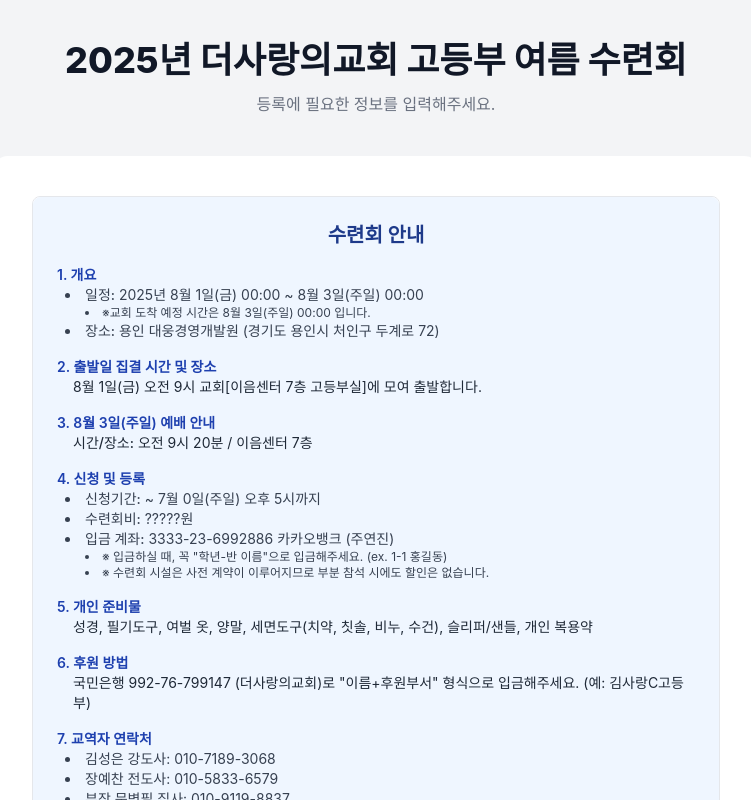
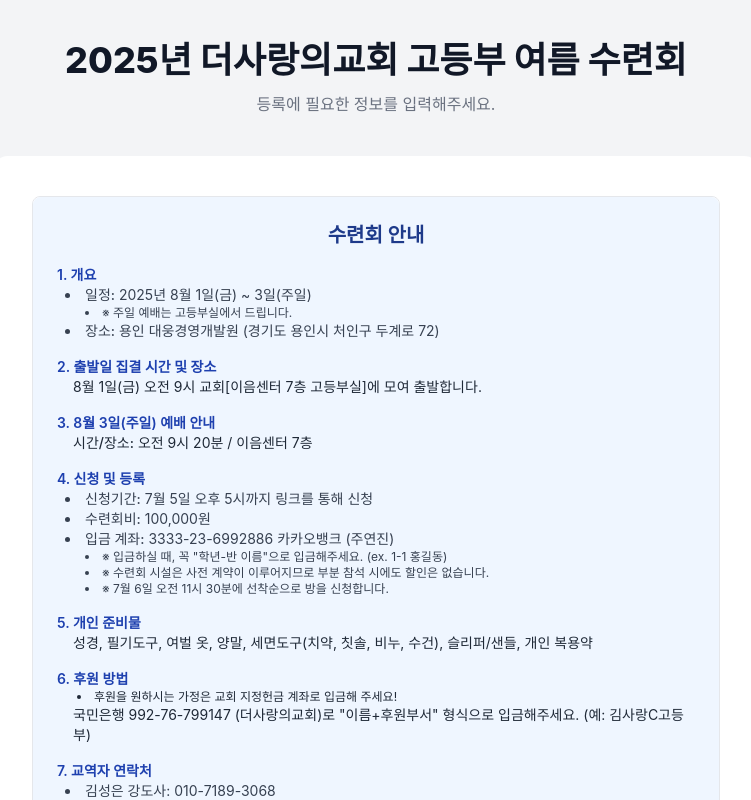
Before and after one commit to hazel55/quick-room-booking, a React (Create React App) app in the folder frontend/: page /register in a window 1280 px wide. Shown: the top 800 px of the page, without its empty margins (264-1015 px from the left). Built offline with nearby package versions, Linux system fonts and the light colour scheme.

Commit message:
여행자 보험 관련 내용 및 수련회 안내사항 업데이트

```diff
--- a/frontend/src/components/Register.js
+++ b/frontend/src/components/Register.js
@@ -378,29 +378,40 @@ const Register = () => {
               <p>- 회원 식별 및 본인 확인</p>
               <p>- 숙소 이용 관련 연락 및 안내</p>
               <p>- 비상시 연락처 확보</p>
+              <p>- 여행자 보험 가입 및 보험금 청구 처리</p>
             </div>
 
             <div>
               <h4 className="font-semibold mb-2">2. 수집하는 개인정보 항목</h4>
               <p>- 필수항목: 이름, 이메일, 전화번호, 주민등록번호, 학년, 성별, 보호자 전화번호, 보호자와의 관계</p>
               <p>- 선택항목: 특별요청사항</p>
+              <p>- 주민등록번호 수집 사유: 여행자 보험 가입 시 보험사 요구 필수 정보</p>
             </div>
 
             <div>
               <h4 className="font-semibold mb-2">3. 개인정보 보유 및 이용기간</h4>
               <p>- 숙소 이용 종료 후 1년간 보관</p>
+              <p>- 여행자 보험 관련: 보험 계약 기간 및 보험금 청구 시효 기간까지</p>
               <p>- 법령에 따른 보관 의무가 있는 경우 해당 기간까지 보관</p>
             </div>
 
             <div>
-              <h4 className="font-semibold mb-2">4. 개인정보 보안</h4>
+              <h4 className="font-semibold mb-2">4. 개인정보 제3자 제공</h4>
+              <p>- 제공받는 자: 여행자 보험 담당 보험회사</p>
+              <p>- 제공 목적: 여행자 보험 가입 및 보험금 청구 처리</p>
+              <p>- 제공 항목: 이름, 주민등록번호, 연락처</p>
+              <p>- 보유 및 이용기간: 보험 계약 기간 및 법정 보관 기간</p>
+            </div>
+
+            <div>
+              <h4 className="font-semibold mb-2">5. 개인정보 보안</h4>
               <p>- 주민등록번호는 AES 암호화하여 저장</p>
               <p>- 비밀번호는 bcrypt 해시화하여 저장</p>
               <p>- 개인정보 접근 권한을 최소화하여 관리</p>
             </div>
 
             <div>
-              <h4 className="font-semibold mb-2">5. 동의 거부 권리</h4>
+              <h4 className="font-semibold mb-2">6. 동의 거부 권리</h4>
               <p>개인정보 수집 및 이용에 대한 동의를 거부할 권리가 있으나, 필수 항목 동의를 거부할 경우 서비스 이용이 제한될 수 있습니다.</p>
             </div>
           </div>
@@ -452,8 +463,8 @@ const Register = () => {
                     <div>
                       <h4 className="font-semibold text-blue-800">1. 개요</h4>
                       <ul className="list-disc list-inside pl-2 text-gray-700">
-                        <li><span className="font-medium">일정:</span> 2025년 8월 1일(금) 00:00 ~ 8월 3일(주일) 00:00</li>
-                        <li className="text-xs pl-5">※교회 도착 예정 시간은 8월 3일(주일) 00:00 입니다.</li>
+                        <li><span className="font-medium">일정:</span> 2025년 8월 1일(금) ~ 3일(주일)</li>
+                        <li className="text-xs pl-5">※ 주일 예배는 고등부실에서 드립니다.</li>
                         <li><span className="font-medium">장소:</span> 용인 대웅경영개발원 (경기도 용인시 처인구 두계로 72)</li>
                       </ul>
                     </div>
@@ -468,11 +479,12 @@ const Register = () => {
                     <div>
                       <h4 className="font-semibold text-blue-800">4. 신청 및 등록</h4>
                       <ul className="list-disc list-inside pl-2 text-gray-700">
-                        <li><span className="font-medium">신청기간:</span> ~ 7월 0일(주일) 오후 5시까지</li>
-                        <li><span className="font-medium">수련회비:</span> ?????원</li>
+                        <li><span className="font-medium">신청기간:</span> 7월 5일 오후 5시까지 링크를 통해 신청</li>
+                        <li><span className="font-medium">수련회비:</span> 100,000원</li>
                         <li><span className="font-medium">입금 계좌:</span> 3333-23-6992886 카카오뱅크 (주연진)</li>
                         <li className="text-xs pl-5">※ 입금하실 때, 꼭 "학년-반 이름"으로 입금해주세요. (ex. 1-1 홍길동)</li>
                         <li className="text-xs pl-5">※ 수련회 시설은 사전 계약이 이루어지므로 부분 참석 시에도 할인은 없습니다.</li>
+                        <li className="text-xs pl-5">※ 7월 6일 오전 11시 30분에 선착순으로 방을 신청합니다.</li>
                       </ul>
                     </div>
                     <div>
@@ -481,6 +493,7 @@ const Register = () => {
                     </div>
                     <div>
                       <h4 className="font-semibold text-blue-800">6. 후원 방법</h4>
+                      <li className="text-xs pl-5">후원을 원하시는 가정은 교회 지정헌금 계좌로 입금해 주세요!</li>
                       <p className="pl-4">국민은행 992-76-799147 (더사랑의교회)로 "이름+후원부서" 형식으로 입금해주세요. (예: 김사랑C고등부)</p>
                     </div>
                     <div>
```
